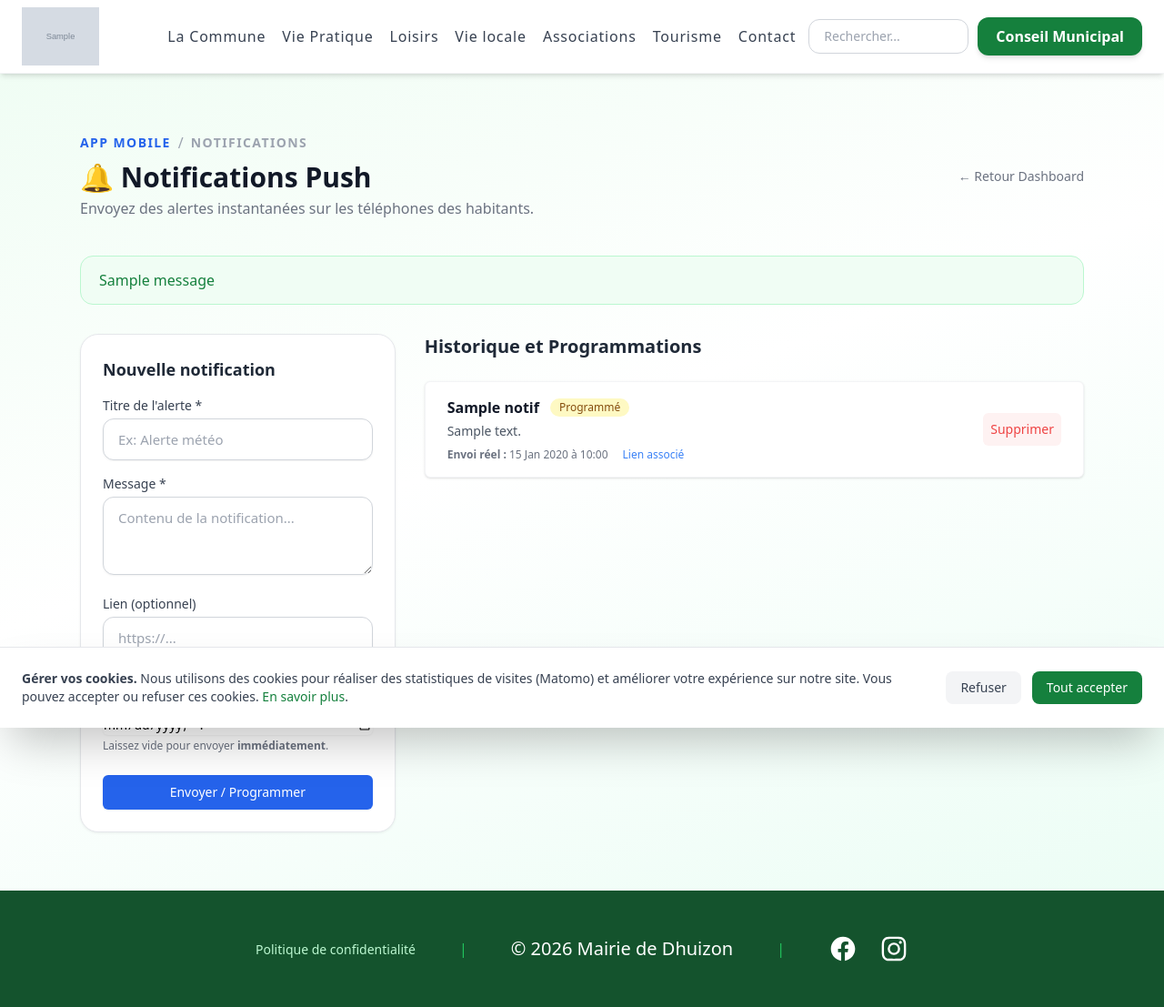
After one commit to Pseudo404/MairieDhuizon, a Django app: template templates/panel/app_mobile/notifications.html in a window 1280 px wide. The commit adds this page. Shown: the whole page at 91% size. Run offline with Django 5.2, Linux system fonts and the light colour scheme; the template is opened without the code that fills it: most values are stand-ins (such as "Sample title", 1, 10 or a date in 2020); grey boxes marked "Sample" are stand-in pictures; one stand-in notice (Sample message) is shown; some libraries are stand-ins or nearby versions.

```diff
--- a/mairieDhuizon/urls.py
+++ b/mairieDhuizon/urls.py
@@ -35,6 +35,7 @@ urlpatterns = [
     path('control-panel/app-mobile/', views.admin_app_mobile, name='admin_app_mobile'),
     path('control-panel/app-mobile/signalements/', views.admin_app_mobile_signalements, name='admin_app_mobile_signalements'),
     path('control-panel/app-mobile/signalements/statut/', views.admin_app_mobile_signalement_statut, name='admin_app_mobile_signalement_statut'),
+    path('control-panel/app-mobile/notifications/', views.admin_app_mobile_notifications, name='admin_app_mobile_notifications'),
     path('api/realtime-count/', views.api_realtime_count, name='api_realtime_count'),
     path('api/track-time/', views.api_track_time, name='api_track_time'),
     path('api/export-csv/', views.api_export_csv, name='api_export_csv'),
--- /dev/null
+++ b/templates/panel/app_mobile/notifications.html
@@ -0,0 +1,131 @@
+{% extends 'index.html' %}
+{% load static %}
+{% block title %}<title>Notifications Push — App Mobile — Mairie de Dhuizon</title>{% endblock %}
+{% block extra_head %}
+<meta name="description" content="Gestion des notifications push de l'application mobile.">
+{% include 'panel/_theme.html' %}
+{% endblock %}
+
+{% block content %}
+<main class="panel-bg py-16">
+    <section class="max-w-6xl mx-auto px-4 lg:px-6">
+
+        {# ── En-tête ── #}
+        <div class="mb-10 flex flex-col sm:flex-row sm:items-center sm:justify-between gap-6">
+            <div>
+                <div class="flex items-center gap-2 mb-2">
+                    <a href="{% url 'admin_app_mobile' %}" class="text-sm uppercase tracking-widest font-semibold text-blue-600 hover:underline">App Mobile</a>
+                    <span class="text-gray-400">/</span>
+                    <span class="text-sm uppercase tracking-widest font-semibold text-gray-400">Notifications</span>
+                </div>
+                <h1 class="text-3xl font-semibold text-gray-900 mb-1">🔔 Notifications Push</h1>
+                <p class="text-gray-500">Envoyez des alertes instantanées sur les téléphones des habitants.</p>
+            </div>
+            <a href="{% url 'admin_app_mobile' %}" class="panel-back shrink-0">← Retour Dashboard</a>
+        </div>
+
+        {# ── Messages flash ── #}
+        {% if messages %}
+        <div class="mb-8 space-y-3">
+            {% for message in messages %}
+                <div class="{% if message.tags == 'success' %}panel-msg-success{% else %}panel-msg-error{% endif %}">{{ message }}</div>
+            {% endfor %}
+        </div>
+        {% endif %}
+
+        <div class="grid grid-cols-1 lg:grid-cols-3 gap-8">
+            {# Formulaire de nouvelle notification #}
+            <div class="lg:col-span-1">
+                <div class="panel-card p-6 sticky top-6">
+                    <h2 class="text-lg font-semibold text-gray-800 mb-4">Nouvelle notification</h2>
+                    <form method="POST" action="{% url 'admin_app_mobile_notifications' %}">
+                        {% csrf_token %}
+                        <div class="space-y-4">
+                            <div>
+                                <label for="titre" class="block text-sm font-medium text-gray-700 mb-1">Titre de l'alerte *</label>
+                                <input type="text" id="titre" name="titre" required class="w-full rounded-md border-gray-300 shadow-sm focus:border-blue-500 focus:ring-blue-500 sm:text-sm" placeholder="Ex: Alerte météo">
+                            </div>
+
+                            <div>
+                                <label for="message" class="block text-sm font-medium text-gray-700 mb-1">Message *</label>
+                                <textarea id="message" name="message" rows="3" required class="w-full rounded-md border-gray-300 shadow-sm focus:border-blue-500 focus:ring-blue-500 sm:text-sm" placeholder="Contenu de la notification..."></textarea>
+                            </div>
+
+                            <div>
+                                <label for="lien" class="block text-sm font-medium text-gray-700 mb-1">Lien (optionnel)</label>
+                                <input type="url" id="lien" name="lien" class="w-full rounded-md border-gray-300 shadow-sm focus:border-blue-500 focus:ring-blue-500 sm:text-sm" placeholder="https://...">
+                                <p class="text-xs text-gray-500 mt-1">Où l'utilisateur sera redirigé s'il clique.</p>
+                            </div>
+
+                            <div>
+                                <label for="date_programmee" class="block text-sm font-medium text-gray-700 mb-1">Programmer l'envoi (optionnel)</label>
+                                <input type="datetime-local" id="date_programmee" name="date_programmee" min="{{ now_iso }}" class="w-full rounded-md border-gray-300 shadow-sm focus:border-blue-500 focus:ring-blue-500 sm:text-sm">
+                                <p class="text-xs text-gray-500 mt-1">Laissez vide pour envoyer <strong>immédiatement</strong>.</p>
+                            </div>
+                        </div>
+
+                        <div class="mt-6">
+                            <button type="submit" class="w-full flex justify-center py-2 px-4 border border-transparent rounded-md shadow-sm text-sm font-medium text-white bg-blue-600 hover:bg-blue-700 focus:outline-none focus:ring-2 focus:ring-offset-2 focus:ring-blue-500">
+                                Envoyer / Programmer
+                            </button>
+                        </div>
+                    </form>
+                </div>
+            </div>
+
+            {# Liste des notifications #}
+            <div class="lg:col-span-2 space-y-6">
+                <h2 class="text-xl font-semibold text-gray-800">Historique et Programmations</h2>
+
+                {% if notifications %}
+                    <div class="bg-white shadow overflow-hidden sm:rounded-md border border-gray-100">
+                        <ul role="list" class="divide-y divide-gray-200">
+                            {% for notif in notifications %}
+                            <li class="px-6 py-4 flex flex-col sm:flex-row sm:items-center sm:justify-between gap-4 hover:bg-gray-50">
+                                <div>
+                                    <div class="flex items-center gap-3 mb-1">
+                                        <h3 class="text-md font-semibold text-gray-900">{{ notif.titre }}</h3>
+                                        {% if notif.est_envoye %}
+                                            <span class="inline-flex items-center px-2.5 py-0.5 rounded-full text-xs font-medium bg-green-100 text-green-800">
+                                                Envoyé
+                                            </span>
+                                        {% else %}
+                                            <span class="inline-flex items-center px-2.5 py-0.5 rounded-full text-xs font-medium bg-yellow-100 text-yellow-800">
+                                                Programmé
+                                            </span>
+                                        {% endif %}
+                                    </div>
+                                    <p class="text-sm text-gray-600 mb-2">{{ notif.message|truncatechars:100 }}</p>
+                                    <div class="text-xs text-gray-500 flex flex-wrap gap-x-4 gap-y-1">
+                                        {% if notif.date_envoi %}
+                                            <span><strong>Envoi réel :</strong> {{ notif.date_envoi|date:"d M Y à H:i" }}</span>
+                                        {% elif notif.date_programmee %}
+                                            <span><strong>Prévu le :</strong> {{ notif.date_programmee|date:"d M Y à H:i" }}</span>
+                                        {% endif %}
+
+                                        {% if notif.lien %}
+                                            <a href="{{ notif.lien }}" target="_blank" class="text-blue-500 hover:underline">Lien associé</a>
+                                        {% endif %}
+                                    </div>
+                                </div>
+                                <div class="shrink-0 flex items-center">
+                                    <a href="?delete={{ notif.id }}" onclick="return confirm('Confirmer la suppression de cette notification ?');" class="text-red-500 hover:text-red-700 text-sm font-medium p-2 bg-red-50 rounded-md hover:bg-red-100 transition">
+                                        Supprimer
+                                    </a>
+                                </div>
+                            </li>
+                            {% endfor %}
+                        </ul>
+                    </div>
+                {% else %}
+                    <div class="panel-empty p-8 text-center rounded-lg border border-dashed border-gray-300">
+                        <span class="text-3xl mb-2 block">📭</span>
+                        <p class="text-gray-500">Aucune notification pour le moment.</p>
+                    </div>
+                {% endif %}
+            </div>
+        </div>
+
+    </section>
+</main>
+{% endblock %}
```
Also changed, not shown: core/email_service.py (+12 -72 lines), core/management/commands/send_programmed_notifications.py (added, +30 -0 lines), core/models.py (+16 -0 lines), core/views.py (+62 -0 lines), templates/panel/app_mobile/dashboard.html (+12 -6 lines), core/migrations/0048_appnotification.py (added).
